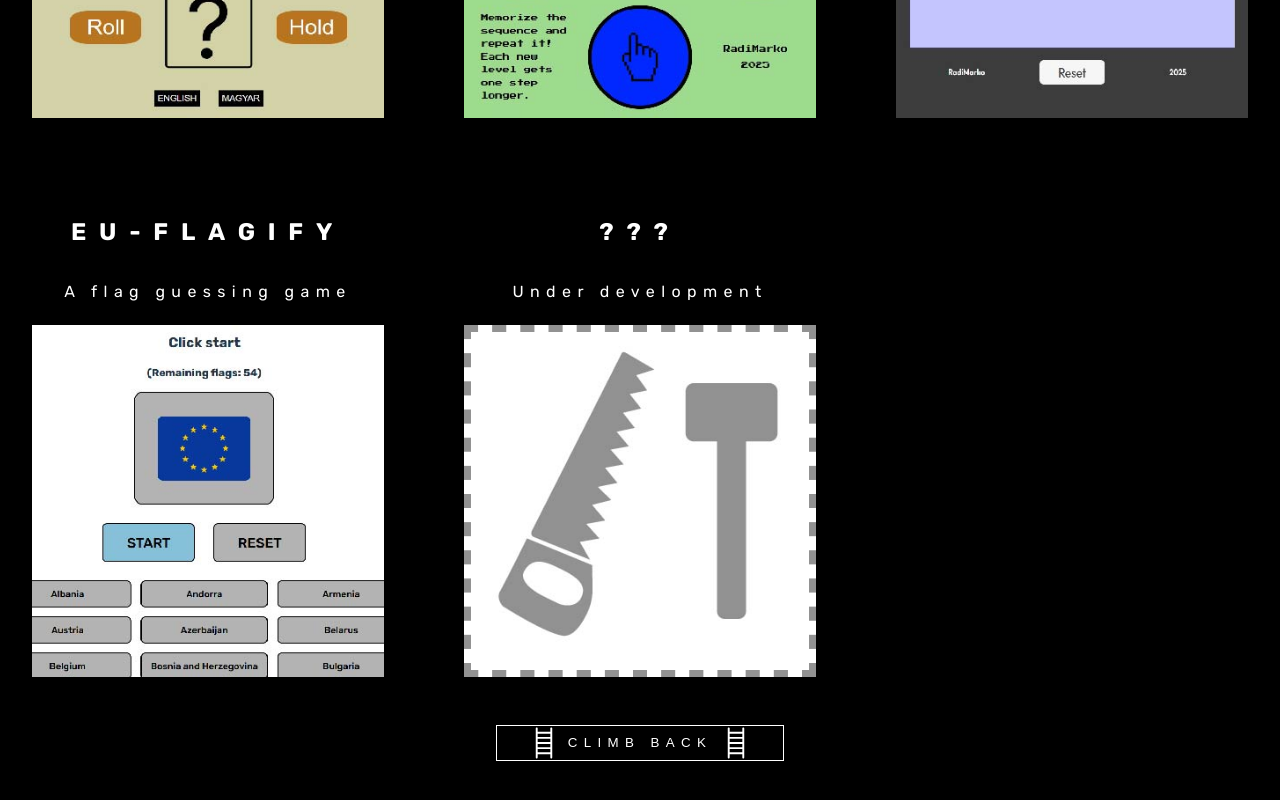
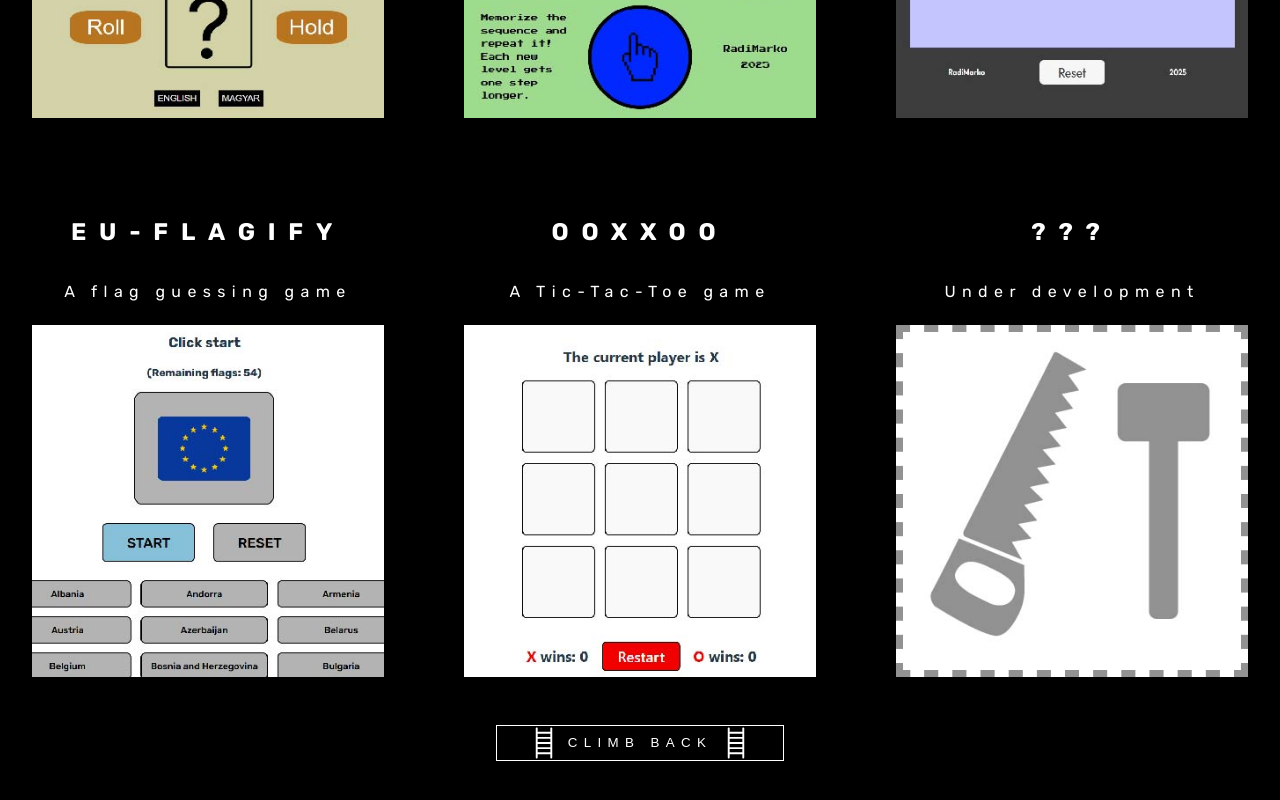
Before and after one commit to RadiMarko/portfolio, a React (Vite) app: page / in a window 1280 px wide. Shown: the part 1549-2349 px from the top of the page. Built offline with nearby package versions, Linux system fonts and the light colour scheme.

Commit message:
Add new project: ooxxoo

```diff
--- a/src/Components/ProjectsDisplay.jsx
+++ b/src/Components/ProjectsDisplay.jsx
@@ -2,6 +2,7 @@ import projectGemify from "/project_gemify.jpg";
 import projectMemorisk from "/project_memorisk.jpg";
 import projectRaditext from "/project_raditext.jpg";
 import projectEUFlagify from "/project_eu-flagify.jpg";
+import projectOoxxoo from "/project_ooxxoo.jpg";
 import projectUnfinished from "/project_unfinished.jpg";
 import ladderDark from "/ladder_dark.svg";
 import ladderBright from "/ladder_bright.svg";
@@ -44,6 +45,14 @@ export default function ProjectsDisplay(props) {
             imagePath={projectEUFlagify}
         ></ProjectCard>
           <ProjectCard
+              url={"https://ooxxoo.netlify.app/"}
+              projectTitle={"OOXXOO"}
+              language={props.language}
+              engDescription={"A Tic-Tac-Toe game"}
+              hunDescription={"Egy Tic-Tac-Toe játék"}
+              imagePath={projectOoxxoo}
+          ></ProjectCard>
+          <ProjectCard
               projectTitle={"???"}
               language={props.language}
               engDescription={"Under development"}
```
Also changed, not shown: public/project_ooxxoo.jpg (added).
